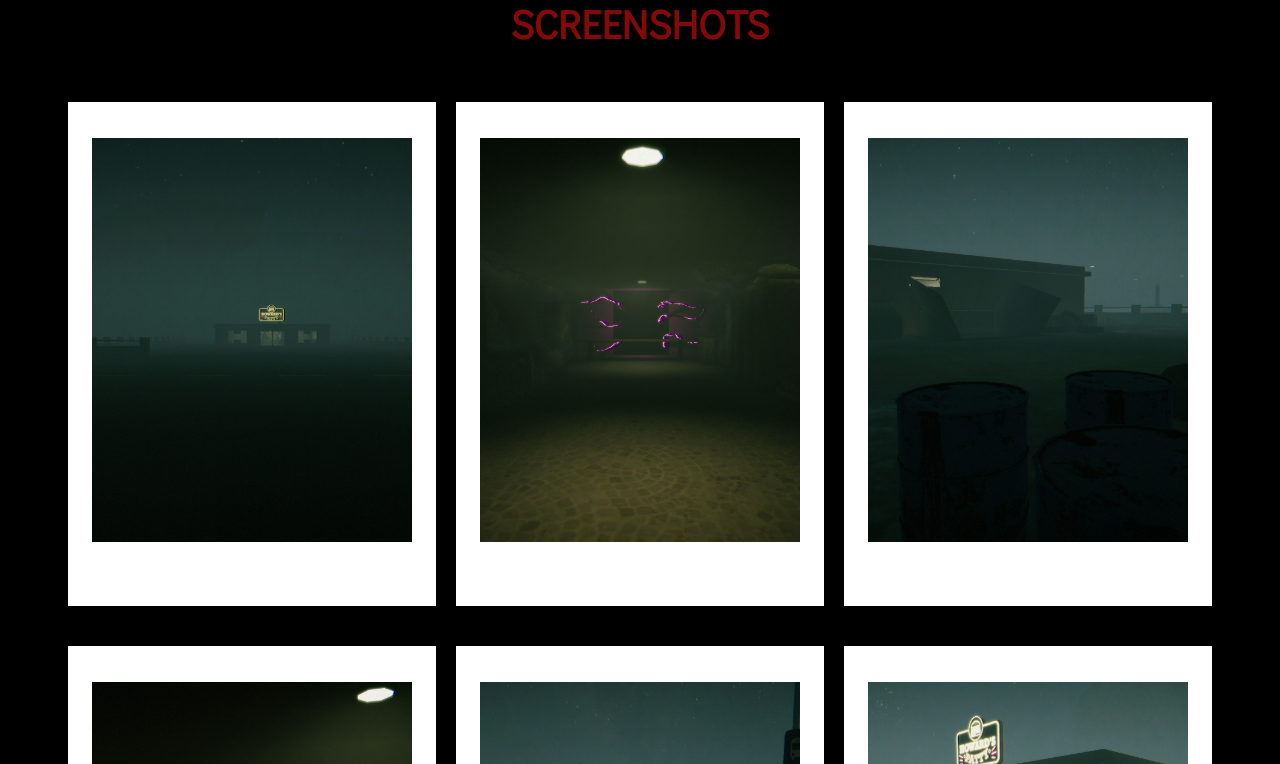
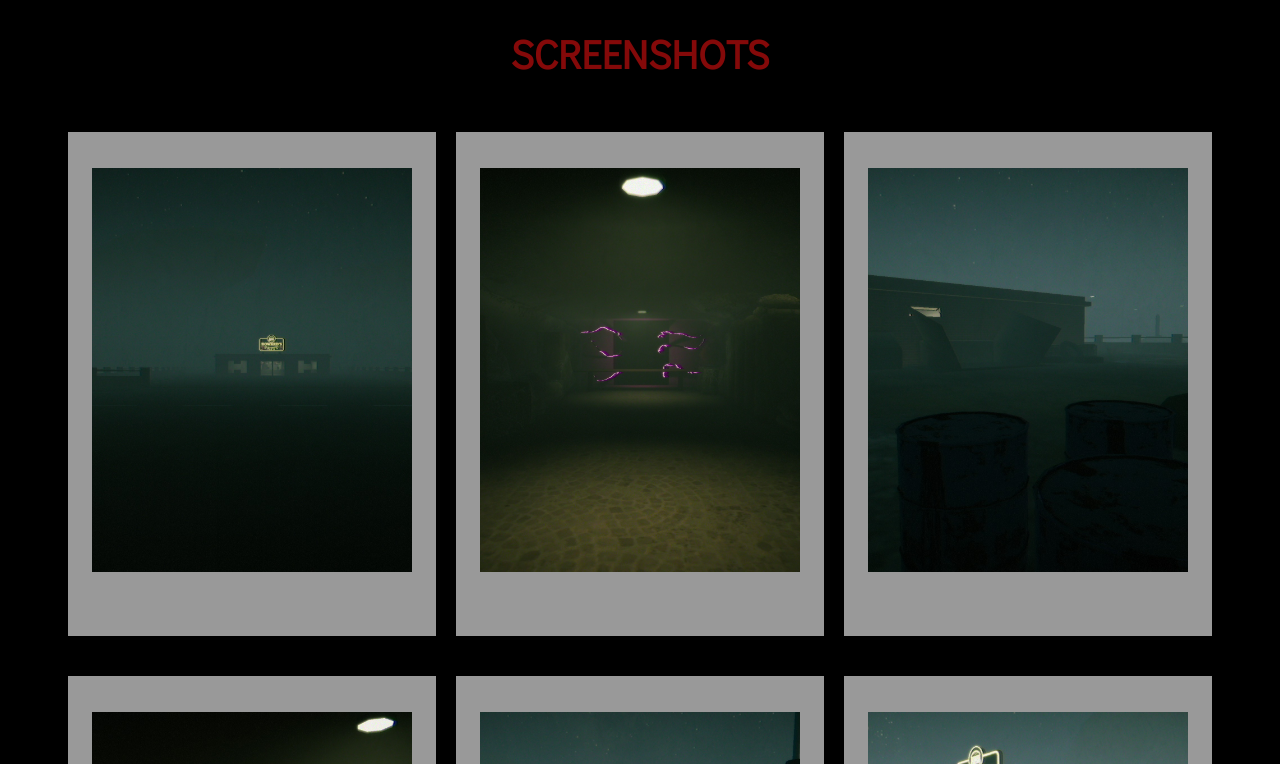
Before and after one commit to Warhammer4000/website-silentscream, a Next.js app: page / in a window 1280 px wide. Shown: the part 2176-2940 px from the top of the page. Built offline with nearby package versions, Linux system fonts and the light colour scheme.

Commit message:
polishing

```diff
--- a/src/app/components/About.js
+++ b/src/app/components/About.js
@@ -19,7 +19,7 @@ const About = () => {
             </div>
             <div className="flex justify-center mt-8 md:mt-0 mb-8">
                 <button
-                className="w-[320px] 2xl:w-[380px] h-[50px] 2xl:h-[100px] bg-button-bg1 bg-cover bg-center bg-no-repeat text-silent_pink1
+                className="w-[320px] md:w-[400px] 2xl:w-[380px] h-[50px] md:h-[80px] 2xl:h-[100px] bg-button-bg1 bg-cover bg-center bg-no-repeat text-silent_pink1
                  text-[24px] 2xl:text-[30px] font-black hover:text-black transform transition-transform duration-300 hover:scale-105"
                 onClick={() => {
                 window.open(
--- a/src/app/page.js
+++ b/src/app/page.js
@@ -23,6 +23,8 @@ export default function Home() {
         {/*Screenshot Section */}
         <Screenshots/>
 
+        <div className="bg-bg-skull bg-contain md:bg-cover bg-center md:bg-left bg-no-repeat">
+
             {/*Steam Section */}
             <Steam />
 
@@ -33,5 +35,6 @@ export default function Home() {
             <AboutStudio/>
         </div>
       </div>
+    </div>
   );
 }
--- a/tailwind.config.js
+++ b/tailwind.config.js
@@ -10,7 +10,7 @@ module.exports = {
       colors: {
         silent_pink1: "#8D008D",
         silent_pink2: "#840909",
-        silent_bg1: "#FFFFFF",
+        silent_bg1: "#999999",
       },
       backgroundImage: {
         "hero-bg": "url('../../public/assets/herobanner/SilentScreamBGLarge.png')",
@@ -21,6 +21,7 @@ module.exports = {
         "bg-mob-s": "url('../../public/assets/mobbgS.png')",
         "bg-mob-m": "url('../../public/assets/mobbgM.png')",
         "bg-mob-l": "url('../../public/assets/mobbgL.png')",
+        "bg-skull": "url('../../public/assets/silentScreamSkull.png')",
       },
     },
   },
```
Also changed, not shown: public/assets/silentScreamSkull.png (added). Lines whose indentation alone changed are shown as unchanged.
